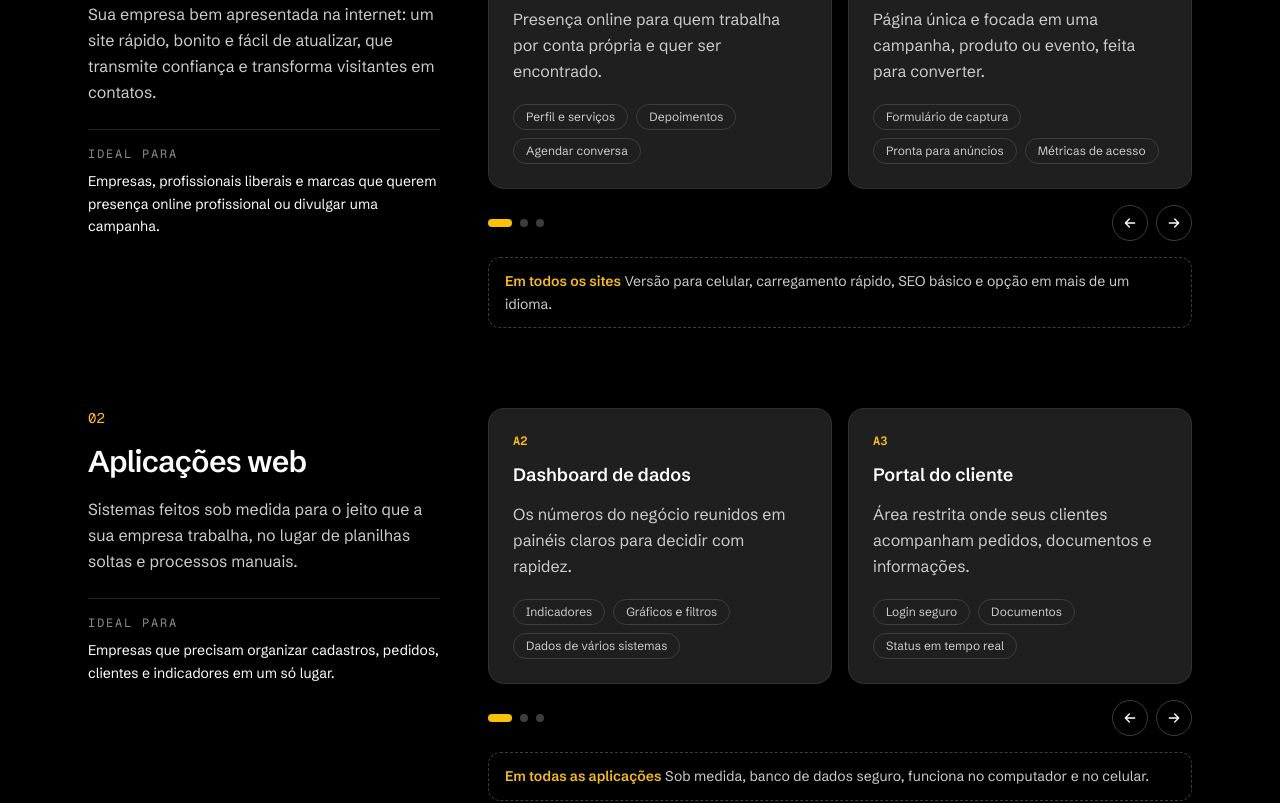
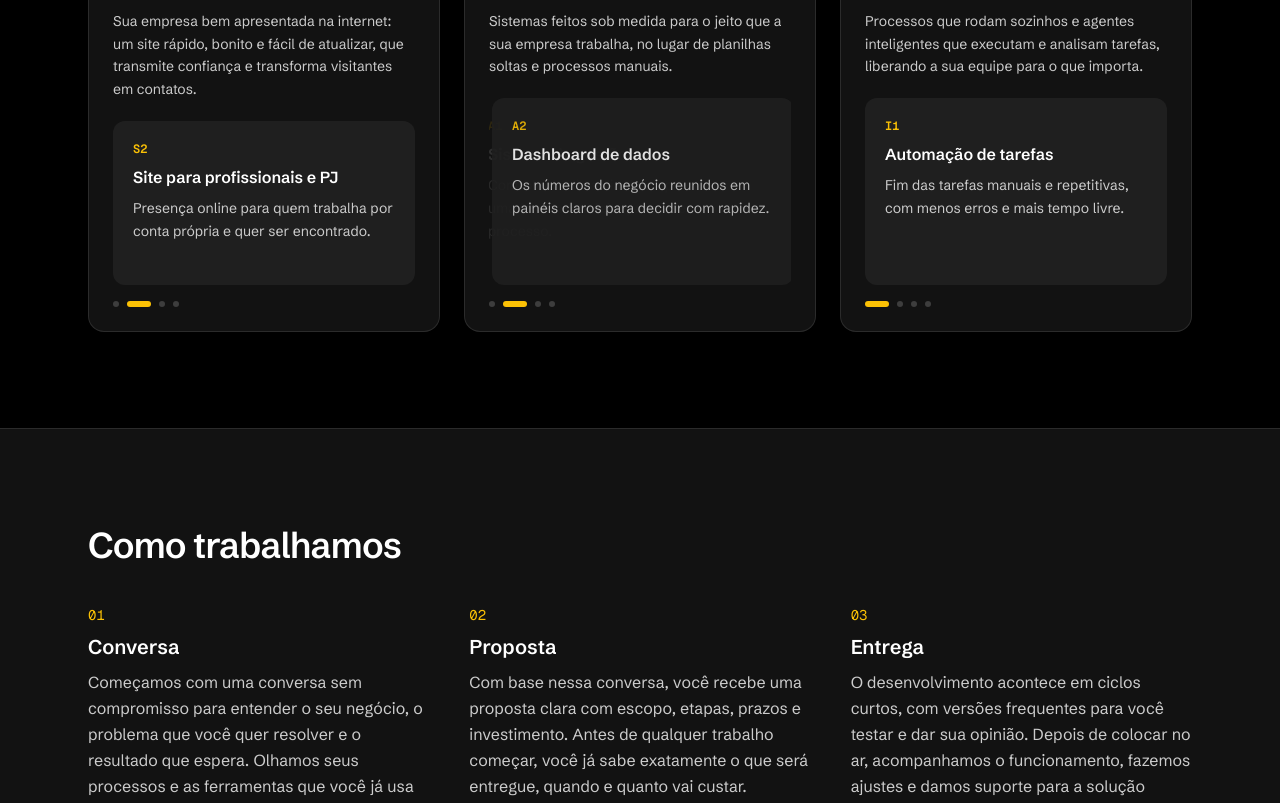
Before and after one commit to vidaltechnologies/vidaltechnologies-site, a Next.js app: page / in a window 1280 px wide. Shown: the part 1000-1803 px from the top of the page. Built offline with nearby package versions, Linux system fonts and the light colour scheme.

Commit message:
Serviços em 3 colunas, cada uma com um exemplo que troca sozinho
Tira os selos, o bloco Ideal para e a nota de cada serviço para deixar a seção mais limpa.

Co-Authored-By: Claude Opus 5.5 <noreply@anthropic.com>
Claude-Session: https://claude.ai/code/session_01JwJTa3PbY1ij6qC6EeTHdF

```diff
--- a/src/app/globals.css
+++ b/src/app/globals.css
@@ -42,12 +42,3 @@ body {
   background: var(--accent);
   color: var(--accent-ink);
 }
-
-/* Esconde a barra de rolagem dos carrosséis, que continuam roláveis. */
-.no-scrollbar {
-  scrollbar-width: none;
-}
-
-.no-scrollbar::-webkit-scrollbar {
-  display: none;
-}
--- a/src/components/home.tsx
+++ b/src/components/home.tsx
@@ -79,24 +79,15 @@ export function Home({ lang }: { lang: Locale }) {
 
         <section id="servicos" className="mx-auto max-w-6xl scroll-mt-16 px-4 py-24 sm:px-6">
           <h2 className="text-3xl font-semibold tracking-tight sm:text-4xl">{t.services.title}</h2>
-          <div className="mt-12 flex flex-col gap-20">
+          <div className="mt-12 grid gap-6 md:grid-cols-3">
             {t.services.items.map((s, i) => (
-              <div key={s.title} className="grid gap-8 lg:grid-cols-[1fr_2fr] lg:gap-12">
-                <div className="flex flex-col gap-4">
+              <div key={s.title} className="flex flex-col gap-5 rounded-2xl border border-line/60 bg-surface p-6">
+                <div className="flex flex-col gap-3">
                   <span className="font-mono text-sm text-accent">{String(i + 1).padStart(2, "0")}</span>
-                  <h3 className="text-2xl font-semibold tracking-tight sm:text-3xl">{s.title}</h3>
-                  <p className="leading-relaxed text-muted">{s.text}</p>
-                  <div className="mt-2 border-t border-line/60 pt-4">
-                    <p className="font-mono text-xs uppercase tracking-[0.15em] text-subtle">{t.services.ideal}</p>
-                    <p className="mt-2 text-sm leading-relaxed">{s.ideal}</p>
-                  </div>
+                  <h3 className="text-xl font-semibold tracking-tight">{s.title}</h3>
+                  <p className="text-sm leading-relaxed text-muted">{s.text}</p>
                 </div>
-                <div className="flex min-w-0 flex-col gap-4">
-                  <ServiceCarousel examples={s.examples} labels={t.services.carousel} />
-                  <p className="rounded-xl border border-dashed border-line px-4 py-3 text-sm leading-relaxed text-muted">
-                    <span className="font-semibold text-accent">{s.note.label}</span> {s.note.text}
-                  </p>
-                </div>
+                <ServiceCarousel examples={s.examples} labels={t.services.carousel} delay={i * 1500} />
               </div>
             ))}
           </div>
--- a/src/components/service-carousel.tsx
+++ b/src/components/service-carousel.tsx
@@ -1,159 +1,88 @@
 "use client";
 
-import { useCallback, useEffect, useRef, useState } from "react";
+import { useEffect, useRef, useState } from "react";
 import type { Dictionary } from "@/i18n/dictionaries";
 
 type Services = Dictionary["services"];
 type Example = Services["items"][number]["examples"][number];
 
-// Tempo que cada exemplo fica parado antes de passar para o próximo.
+// Tempo que cada exemplo fica na tela antes de dar lugar ao próximo.
 const INTERVAL = 4500;
-// Depois de um toque ou clique, espera um pouco antes de voltar a girar sozinho.
-const RESUME_AFTER = 8000;
 
-// Carrossel horizontal dos exemplos de um serviço. Passa sozinho para o
-// próximo card, para quando o visitante passa o mouse ou mexe nele e não
-// anda sozinho para quem pediu menos movimento no sistema.
-export function ServiceCarousel({ examples, labels }: { examples: Example[]; labels: Services["carousel"] }) {
-  const track = useRef<HTMLDivElement>(null);
-  const resumeTimer = useRef<ReturnType<typeof setTimeout>>(undefined);
-  // Posições de rolagem onde o carrossel pode parar. Com dois cards visíveis,
-  // são menos paradas que cards.
-  const [stops, setStops] = useState<number[]>([0]);
+// Mostra um exemplo por vez dentro da coluna do serviço e troca sozinho.
+// Cada coluna começa com um atraso diferente para as três não trocarem juntas.
+// Para quando o visitante passa o mouse e não anda sozinho para quem pediu
+// menos movimento no sistema.
+export function ServiceCarousel({
+  examples,
+  labels,
+  delay = 0,
+}: {
+  examples: Example[];
+  labels: Services["carousel"];
+  delay?: number;
+}) {
   const [active, setActive] = useState(0);
-  const [hovered, setHovered] = useState(false);
-  const [held, setHeld] = useState(false);
+  const [paused, setPaused] = useState(false);
   const [reducedMotion, setReducedMotion] = useState(false);
-
-  const measure = useCallback(() => {
-    const el = track.current;
-    if (!el) return;
-    const max = el.scrollWidth - el.clientWidth;
-    const positions = Array.from(el.children, (card) => Math.min((card as HTMLElement).offsetLeft, max));
-    setStops(positions.filter((p, i) => i === 0 || p - positions[i - 1] > 4));
-  }, []);
+  const firstTurn = useRef(true);
 
   useEffect(() => {
-    measure();
-    window.addEventListener("resize", measure);
     const media = window.matchMedia("(prefers-reduced-motion: reduce)");
     const onMotion = () => setReducedMotion(media.matches);
     onMotion();
     media.addEventListener("change", onMotion);
-    return () => {
-      window.removeEventListener("resize", measure);
-      media.removeEventListener("change", onMotion);
-      clearTimeout(resumeTimer.current);
-    };
-  }, [measure]);
-
-  const goTo = useCallback(
-    (index: number) => {
-      track.current?.scrollTo({ left: stops[index] ?? 0, behavior: "smooth" });
-    },
-    [stops],
-  );
-
-  const onScroll = () => {
-    const el = track.current;
-    if (!el) return;
-    let nearest = 0;
-    stops.forEach((p, i) => {
-      if (Math.abs(p - el.scrollLeft) < Math.abs(stops[nearest] - el.scrollLeft)) nearest = i;
-    });
-    setActive(nearest);
-  };
-
-  const hold = () => {
-    setHeld(true);
-    clearTimeout(resumeTimer.current);
-    resumeTimer.current = setTimeout(() => setHeld(false), RESUME_AFTER);
-  };
+    return () => media.removeEventListener("change", onMotion);
+  }, []);
 
   useEffect(() => {
-    if (hovered || held || reducedMotion || stops.length < 2) return;
-    const timer = setInterval(() => goTo((active + 1) % stops.length), INTERVAL);
-    return () => clearInterval(timer);
-  }, [active, goTo, held, hovered, reducedMotion, stops.length]);
-
-  const step = (delta: number) => {
-    hold();
-    goTo((active + delta + stops.length) % stops.length);
-  };
+    if (paused || reducedMotion || examples.length < 2) return;
+    // Um timer por troca: clicar numa bolinha recomeça a contagem.
+    const wait = firstTurn.current ? INTERVAL + delay : INTERVAL;
+    const timer = setTimeout(() => {
+      firstTurn.current = false;
+      setActive((a) => (a + 1) % examples.length);
+    }, wait);
+    return () => clearTimeout(timer);
+  }, [active, delay, examples.length, paused, reducedMotion]);
 
   return (
-    <div onMouseEnter={() => setHovered(true)} onMouseLeave={() => setHovered(false)} onFocusCapture={hold}>
     <div
-        ref={track}
-        onScroll={onScroll}
-        onPointerDown={hold}
-        onWheel={hold}
-        className="no-scrollbar relative flex snap-x snap-mandatory gap-4 overflow-x-auto"
+      className="flex flex-1 flex-col"
+      onMouseEnter={() => setPaused(true)}
+      onMouseLeave={() => setPaused(false)}
+      onFocusCapture={() => setPaused(true)}
+      onBlurCapture={() => setPaused(false)}
     >
-        {examples.map((example) => (
-          <article
+      {/* Todos os exemplos ocupam a mesma célula, então a altura é a do maior e nada pula. */}
+      <div className="grid flex-1 overflow-hidden">
+        {examples.map((example, i) => (
+          <div
             key={example.code}
-            className="flex shrink-0 basis-[85%] snap-start flex-col gap-3 rounded-2xl border border-line/60 bg-surface-2 p-6 sm:basis-[calc(50%-0.5rem)]"
+            aria-hidden={i !== active}
+            className={`col-start-1 row-start-1 flex flex-col gap-2 rounded-xl bg-surface-2 p-5 transition-all duration-500 ${
+              i === active ? "translate-x-0 opacity-100" : i < active ? "-translate-x-6 opacity-0" : "translate-x-6 opacity-0"
+            }`}
           >
             <span className="font-mono text-xs font-semibold text-accent">{example.code}</span>
-            <h4 className="text-lg font-semibold">{example.title}</h4>
-            <p className="leading-relaxed text-muted">{example.text}</p>
-            <ul className="mt-auto flex flex-wrap gap-2 pt-2">
-              {example.tags.map((tag) => (
-                <li key={tag} className="rounded-full border border-line px-3 py-1 text-xs text-muted">
-                  {tag}
-                </li>
-              ))}
-            </ul>
-          </article>
+            <h4 className="font-semibold">{example.title}</h4>
+            <p className="text-sm leading-relaxed text-muted">{example.text}</p>
+          </div>
         ))}
       </div>
 
-      <div className="mt-4 flex items-center justify-between gap-4">
-        <div className="flex gap-2">
-          {stops.map((_, i) => (
+      <div className="mt-4 flex gap-2">
+        {examples.map((example, i) => (
           <button
-              key={i}
+            key={example.code}
             type="button"
-              aria-label={`${labels.goTo} ${i + 1}`}
+            aria-label={`${labels.goTo} ${example.code}`}
             aria-current={i === active}
-              onClick={() => {
-                hold();
-                goTo(i);
-              }}
-              className={`h-2 rounded-full transition-all ${i === active ? "w-6 bg-accent" : "w-2 bg-line hover:bg-subtle"}`}
+            onClick={() => setActive(i)}
+            className={`h-1.5 rounded-full transition-all ${i === active ? "w-6 bg-accent" : "w-1.5 bg-line hover:bg-subtle"}`}
           />
         ))}
-        </div>
-        <div className="flex gap-2">
-          <ArrowButton label={labels.prev} onClick={() => step(-1)} flip />
-          <ArrowButton label={labels.next} onClick={() => step(1)} />
-        </div>
       </div>
     </div>
   );
 }
-
-function ArrowButton({ label, onClick, flip }: { label: string; onClick: () => void; flip?: boolean }) {
-  return (
-    <button
-      type="button"
-      aria-label={label}
-      onClick={onClick}
-      className="flex h-9 w-9 items-center justify-center rounded-full border border-line text-foreground transition hover:border-accent hover:text-accent"
-    >
-      <svg
-        viewBox="0 0 24 24"
-        aria-hidden
-        className={`h-4 w-4 ${flip ? "rotate-180" : ""}`}
-        fill="none"
-        stroke="currentColor"
-        strokeWidth="2"
-        strokeLinecap="round"
-        strokeLinejoin="round"
-      >
-        <path d="M5 12h14M13 6l6 6-6 6" />
-      </svg>
-    </button>
-  );
-}
--- a/src/i18n/dictionaries.ts
+++ b/src/i18n/dictionaries.ts
@@ -44,102 +44,83 @@ const pt = {
   },
   services: {
     title: "Serviços",
-    ideal: "Ideal para",
-    carousel: { prev: "Exemplo anterior", next: "Próximo exemplo", goTo: "Ir para o exemplo" },
+    carousel: { goTo: "Ir para o exemplo" },
     items: [
       {
         title: "Sites",
         text: "Sua empresa bem apresentada na internet: um site rápido, bonito e fácil de atualizar, que transmite confiança e transforma visitantes em contatos.",
-        ideal: "Empresas, profissionais liberais e marcas que querem presença online profissional ou divulgar uma campanha.",
-        note: { label: "Em todos os sites", text: "Versão para celular, carregamento rápido, SEO básico e opção em mais de um idioma." },
         examples: [
           {
             code: "S1",
             title: "Site institucional",
             text: "Apresenta a sua empresa, serviços e diferenciais, com contato direto pelo WhatsApp.",
-            tags: ["Páginas de serviços", "Sobre e contato", "Botão de WhatsApp"],
           },
           {
             code: "S2",
             title: "Site para profissionais e PJ",
             text: "Presença online para quem trabalha por conta própria e quer ser encontrado.",
-            tags: ["Perfil e serviços", "Depoimentos", "Agendar conversa"],
           },
           {
             code: "S3",
             title: "Landing page",
             text: "Página única e focada em uma campanha, produto ou evento, feita para converter.",
-            tags: ["Formulário de captura", "Pronta para anúncios", "Métricas de acesso"],
           },
           {
             code: "S4",
             title: "Blog e portfólio",
             text: "Espaço para publicar conteúdos e mostrar seus trabalhos, sempre atualizado.",
-            tags: ["Publicação simples", "Galeria de trabalhos", "Otimizado para Google"],
           },
         ],
       },
       {
         title: "Aplicações web",
         text: "Sistemas feitos sob medida para o jeito que a sua empresa trabalha, no lugar de planilhas soltas e processos manuais.",
-        ideal: "Empresas que precisam organizar cadastros, pedidos, clientes e indicadores em um só lugar.",
-        note: { label: "Em todas as aplicações", text: "Sob medida, banco de dados seguro, funciona no computador e no celular." },
         examples: [
           {
             code: "A1",
             title: "Sistema de gestão",
             text: "Controle do dia a dia da empresa em uma ferramenta feita para o seu processo.",
-            tags: ["Cadastros", "Pedidos e estoque", "Acesso por usuário"],
           },
           {
             code: "A2",
             title: "Dashboard de dados",
             text: "Os números do negócio reunidos em painéis claros para decidir com rapidez.",
-            tags: ["Indicadores", "Gráficos e filtros", "Dados de vários sistemas"],
           },
           {
             code: "A3",
             title: "Portal do cliente",
             text: "Área restrita onde seus clientes acompanham pedidos, documentos e informações.",
-            tags: ["Login seguro", "Documentos", "Status em tempo real"],
           },
           {
             code: "A4",
             title: "Agendamentos e orçamentos",
             text: "Agenda, orçamentos e cadastros online, sem troca de mensagens sem fim.",
-            tags: ["Agenda online", "Orçamento automático", "Formulários"],
           },
         ],
       },
       {
         title: "Automação e Agentes de IA",
         text: "Processos que rodam sozinhos e agentes inteligentes que executam e analisam tarefas, liberando a sua equipe para o que importa.",
-        ideal: "Empresas com tarefas repetitivas, alto volume de atendimento ou informações espalhadas em vários sistemas.",
-        note: { label: "Em todas as automações", text: "Monitoramento e melhoria contínua para tudo seguir funcionando bem." },
         examples: [
           {
             code: "I1",
             title: "Automação de tarefas",
             text: "Fim das tarefas manuais e repetitivas, com menos erros e mais tempo livre.",
-            tags: ["Planilhas e e-mails", "Cadastros", "Notificações"],
           },
           {
             code: "I2",
             title: "Agentes de IA",
             text: "Agentes que atendem, respondem, classificam e analisam, inclusive no WhatsApp.",
-            tags: ["Atendimento", "Base de conhecimento", "Análise de dados"],
           },
           {
             code: "I3",
             title: "Workflows e integrações",
             text: "Fluxos personalizados com n8n que conectam os sistemas que você já usa.",
-            tags: ["n8n", "Integração via APIs", "CRM e ERP"],
           },
           {
             code: "I4",
             title: "Documentos e relatórios",
             text: "Documentos, relatórios e gestão de projetos gerados e enviados automaticamente.",
-            tags: ["Relatórios semanais", "Contratos e propostas", "Gestão de projetos"],
           },
         ],
       },
@@ -241,102 +222,83 @@ const en: Dictionary = {
   },
   services: {
     title: "Services",
-    ideal: "Ideal for",
-    carousel: { prev: "Previous example", next: "Next example", goTo: "Go to example" },
+    carousel: { goTo: "Go to example" },
     items: [
       {
         title: "Websites",
         text: "Your business presented well online: a fast, good-looking website that is easy to update, earns trust and turns visitors into leads.",
-        ideal: "Companies, independent professionals and brands that want a professional online presence or to promote a campaign.",
-        note: { label: "In every website", text: "Mobile version, fast loading, basic SEO and the option of more than one language." },
         examples: [
           {
             code: "S1",
             title: "Company website",
             text: "Presents your company, services and strengths, with direct contact via WhatsApp.",
-            tags: ["Service pages", "About and contact", "WhatsApp button"],
           },
           {
             code: "S2",
             title: "Website for professionals",
             text: "An online presence for people who work on their own and want to be found.",
-            tags: ["Profile and services", "Testimonials", "Book a call"],
           },
           {
             code: "S3",
             title: "Landing page",
             text: "A single, focused page for a campaign, product or event, built to convert.",
-            tags: ["Lead capture form", "Ready for ads", "Traffic metrics"],
           },
           {
             code: "S4",
             title: "Blog and portfolio",
             text: "A place to publish content and show your work, always up to date.",
-            tags: ["Easy publishing", "Work gallery", "Optimized for Google"],
           },
         ],
       },
       {
         title: "Web applications",
         text: "Systems built around the way your company works, instead of scattered spreadsheets and manual processes.",
-        ideal: "Companies that need to keep records, orders, customers and metrics in one place.",
-        note: { label: "In every application", text: "Tailor-made, secure database, works on computers and phones." },
         examples: [
           {
             code: "A1",
             title: "Management system",
             text: "Day-to-day control of your company in a tool built for your process.",
-            tags: ["Records", "Orders and inventory", "Per-user access"],
           },
           {
             code: "A2",
             title: "Data dashboard",
             text: "Your business numbers gathered in clear dashboards for quick decisions.",
-            tags: ["KPIs", "Charts and filters", "Data from several systems"],
           },
           {
             code: "A3",
             title: "Customer portal",
             text: "A private area where your customers follow orders, documents and information.",
-            tags: ["Secure login", "Documents", "Real-time status"],
           },
           {
             code: "A4",
             title: "Scheduling and quotes",
             text: "Scheduling, quotes and sign-ups online, without endless message threads.",
-            tags: ["Online booking", "Automatic quotes", "Forms"],
           },
         ],
       },
       {
         title: "Automation and AI Agents",
         text: "Processes that run on their own and smart agents that carry out and analyze tasks, freeing your team for what matters.",
-        ideal: "Companies with repetitive tasks, high support volume or information spread across several systems.",
-        note: { label: "In every automation", text: "Monitoring and continuous improvement so everything keeps running smoothly." },
         examples: [
           {
             code: "I1",
             title: "Task automation",
             text: "No more manual, repetitive tasks: fewer errors and more free time.",
-            tags: ["Spreadsheets and e-mail", "Records", "Notifications"],
           },
           {
             code: "I2",
             title: "AI agents",
             text: "Agents that serve, answer, classify and analyze, including on WhatsApp.",
-            tags: ["Customer service", "Knowledge base", "Data analysis"],
           },
           {
             code: "I3",
             title: "Workflows and integrations",
             text: "Custom n8n flows that connect the systems you already use.",
-            tags: ["n8n", "API integrations", "CRM and ERP"],
           },
           {
             code: "I4",
             title: "Documents and reports",
             text: "Documents, reports and project management generated and sent automatically.",
-            tags: ["Weekly reports", "Contracts and proposals", "Project management"],
           },
         ],
       },
@@ -436,102 +398,83 @@ const es: Dictionary = {
   },
   services: {
     title: "Servicios",
-    ideal: "Ideal para",
-    carousel: { prev: "Ejemplo anterior", next: "Ejemplo siguiente", goTo: "Ir al ejemplo" },
+    carousel: { goTo: "Ir al ejemplo" },
     items: [
       {
         title: "Sitios web",
         text: "Tu empresa bien presentada en internet: un sitio rápido, atractivo y fácil de actualizar, que genera confianza y convierte visitas en contactos.",
-        ideal: "Empresas, profesionales independientes y marcas que quieren una presencia online profesional o difundir una campaña.",
-        note: { label: "En todos los sitios", text: "Versión para celular, carga rápida, SEO básico y opción en más de un idioma." },
         examples: [
           {
             code: "S1",
             title: "Sitio institucional",
             text: "Presenta tu empresa, servicios y diferenciales, con contacto directo por WhatsApp.",
-            tags: ["Páginas de servicios", "Quiénes somos y contacto", "Botón de WhatsApp"],
           },
           {
             code: "S2",
             title: "Sitio para profesionales",
             text: "Presencia online para quien trabaja por cuenta propia y quiere ser encontrado.",
-            tags: ["Perfil y servicios", "Testimonios", "Agendar una charla"],
           },
           {
             code: "S3",
             title: "Landing page",
             text: "Página única y enfocada en una campaña, producto o evento, hecha para convertir.",
-            tags: ["Formulario de captura", "Lista para anuncios", "Métricas de acceso"],
           },
           {
             code: "S4",
             title: "Blog y portafolio",
             text: "Espacio para publicar contenidos y mostrar tus trabajos, siempre actualizado.",
-            tags: ["Publicación simple", "Galería de trabajos", "Optimizado para Google"],
           },
         ],
       },
       {
         title: "Aplicaciones web",
         text: "Sistemas hechos a medida para la forma en que trabaja tu empresa, en lugar de planillas sueltas y procesos manuales.",
-        ideal: "Empresas que necesitan organizar registros, pedidos, clientes e indicadores en un solo lugar.",
-        note: { label: "En todas las aplicaciones", text: "A medida, base de datos segura, funciona en la computadora y en el celular." },
         examples: [
           {
             code: "A1",
             title: "Sistema de gestión",
             text: "Control del día a día de la empresa en una herramienta hecha para tu proceso.",
-            tags: ["Registros", "Pedidos e inventario", "Acceso por usuario"],
           },
           {
             code: "A2",
             title: "Dashboard de datos",
             text: "Los números del negocio reunidos en paneles claros para decidir con rapidez.",
-            tags: ["Indicadores", "Gráficos y filtros", "Datos de varios sistemas"],
           },
           {
             code: "A3",
             title: "Portal del cliente",
             text: "Área restringida donde tus clientes siguen pedidos, documentos e información.",
-            tags: ["Login seguro", "Documentos", "Estado en tiempo real"],
           },
           {
             code: "A4",
             title: "Agendas y presupuestos",
             text: "Agenda, presupuestos y registros online, sin intercambios de mensajes sin fin.",
-            tags: ["Agenda online", "Presupuesto automático", "Formularios"],
           },
         ],
       },
       {
         title: "Automatización y Agentes de IA",
         text: "Procesos que funcionan solos y agentes inteligentes que ejecutan y analizan tareas, liberando a tu equipo para lo que importa.",
-        ideal: "Empresas con tareas repetitivas, alto volumen de atención o información repartida en varios sistemas.",
-        note: { label: "En todas las automatizaciones", text: "Monitoreo y mejora continua para que todo siga funcionando bien." },
         examples: [
           {
             code: "I1",
             title: "Automatización de tareas",
             text: "Adiós a las tareas manuales y repetitivas, con menos errores y más tiempo libre.",
-            tags: ["Planillas y e-mails", "Registros", "Notificaciones"],
           },
           {
             code: "I2",
             title: "Agentes de IA",
             text: "Agentes que atienden, responden, clasifican y analizan, incluso en WhatsApp.",
-            tags: ["Atención", "Base de conocimiento", "Análisis de datos"],
           },
           {
             code: "I3",
             title: "Workflows e integraciones",
             text: "Flujos personalizados con n8n que conectan los sistemas que ya usas.",
-            tags: ["n8n", "Integración vía APIs", "CRM y ERP"],
           },
           {
             code: "I4",
             title: "Documentos e informes",
             text: "Documentos, informes y gestión de proyectos generados y enviados automáticamente.",
-            tags: ["Informes semanales", "Contratos y propuestas", "Gestión de proyectos"],
           },
         ],
       },
```
Lines whose indentation alone changed are shown as unchanged.
